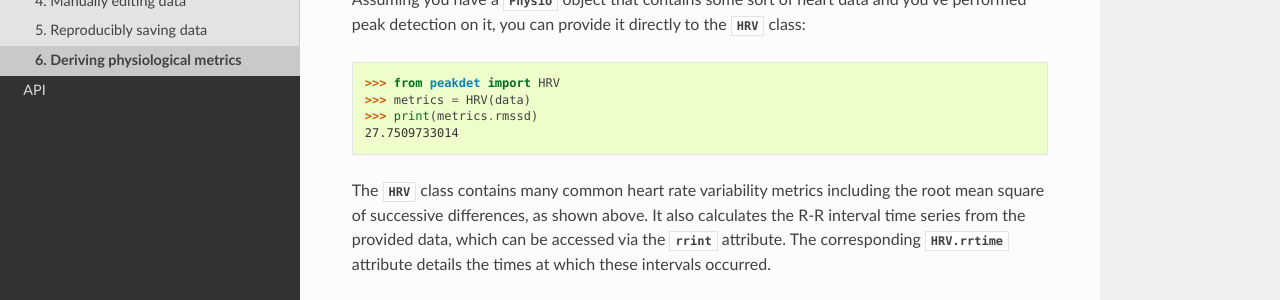
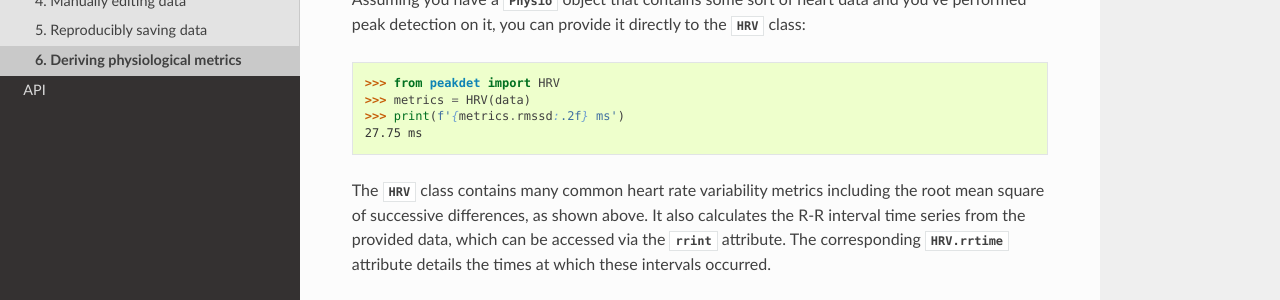
Before and after one commit to physiopy/peakdet, a Sphinx documentation site: the page built from docs/user_guide/metrics.rst, in a window 1280 px wide. Shown: the part 270-570 px from the top of the page. Built offline with Sphinx 7.4.7 and the Read the Docs theme 2.0.0, drawn with Linux system fonts in a browser that asks for light colours; the version number could not be read and is left out.

```diff
--- a/docs/user_guide/metrics.rst
+++ b/docs/user_guide/metrics.rst
@@ -25,8 +25,8 @@ directly to the :py:class:`~.HRV` class:
 
     >>> from peakdet import HRV
     >>> metrics = HRV(data)
-    >>> print(metrics.rmssd)
-    27.7509733014
+    >>> print(f'{metrics.rmssd:.2f} ms')
+    27.75 ms
 
 The :py:class:`~.HRV` class contains many common heart rate variability metrics
 including the root mean square of successive differences, as shown above. It
--- a/docs/user_guide/physio.rst
+++ b/docs/user_guide/physio.rst
@@ -44,9 +44,9 @@ the object can be passed directly to most :py:mod:`numpy` functions:
 .. doctest::
 
     >>> phys[:5]
-    array([ 0.19151945,  0.62210877,  0.43772774,  0.78535858,  0.77997581])
+    array([0.19151945, 0.62210877, 0.43772774, 0.78535858, 0.77997581])
     >>> np.mean(phys)
-    0.49915239875191553
+    0.4991523987519155
 
 Beyond being a simple container, however, :py:class:`~.Physio` objects have a
 few attributes that are of interest when working with real physiological data.
@@ -58,7 +58,7 @@ operations performed on the data:
     >>> from peakdet import operations
     >>> phys = operations.filter_physio(phys, cutoffs=0.1, method='lowpass')
     >>> phys.history
-    [('filter_physio', {'cutoffs': 0.1, 'method': 'lowpass', 'order': 3})]
+    [('filter_physio', {'cutoffs': 0.1, 'method': 'lowpass'})]
 
 Moreover, if you perform peak finding on a :py:class:`~.Physio` object it will
 store the indices of the detected :py:attr:`~.Physio.peaks` and
```
Also changed, not shown: docs/user_guide/processing.rst (+4 -4 lines), .travis.yml.
